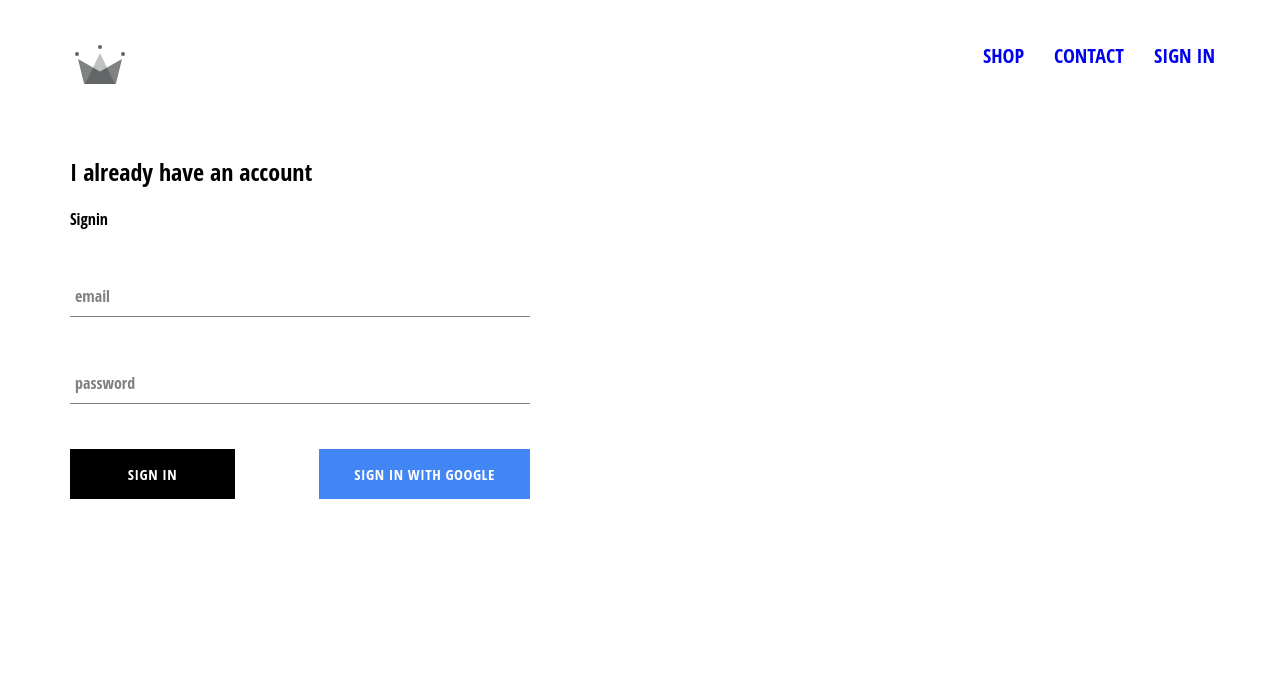
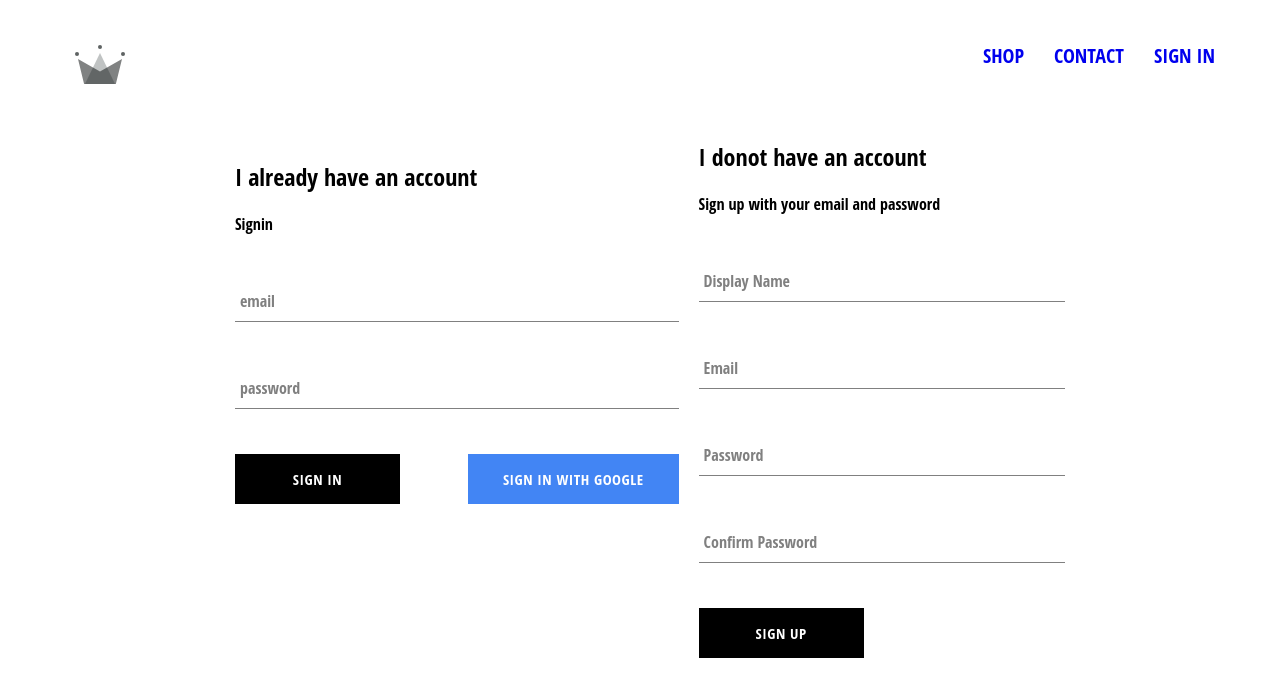
Before and after one commit to pritesh11-10/crwn-clothing, a React (Create React App) app: page /signin in a window 1280 px wide. Shown: the top 696 px of the page. Built offline with nearby package versions, Linux system fonts and the light colour scheme; no server answers.

Commit message:
Firebase integrated

```diff
--- a/src/App.js
+++ b/src/App.js
@@ -5,24 +5,37 @@
 import SignInAndSignUp from './pages/sign-in-and-sign-up/sign-in-and-sign-up'
 import './pages/homepage/homepage.scss'
 import Header from './components/header/header'
-import {auth} from './firebase/firebase.utils'
+import {auth, createUserProfileDocument} from './firebase/firebase.utils'
 import './App.css'
 
-class App extends React.Component{
+class App extends React.Component {
   constructor() {
     super();
 
     this.state = {
-      currentUser : null
-    }
+      currentUser: null
+    };
   }
 
   unsubscribeFromAuth = null;
 
   componentDidMount() {
-    this.unsubscribeFromAuth = auth.onAuthStateChanged(user => {
-      this.setState({currentUser : user})
-    })
+    this.unsubscribeFromAuth = auth.onAuthStateChanged(async userAuth => {
+      if (userAuth) {
+        const userRef = await createUserProfileDocument(userAuth);
+
+        userRef.onSnapshot(snapShot => {
+          this.setState({
+            currentUser: {
+              id: snapShot.id,
+              ...snapShot.data()
+            }
+          });
+        });
+      }
+
+      this.setState({ currentUser: userAuth });
+    });
   }
 
   componentWillUnmount() {
@@ -32,14 +45,14 @@
   render() {
     return (
       <div>
-      <Header currentUser = {this.state.currentUser}/>
-      <Switch>
-        <Route exact path='/' component={HomePage} />
-        <Route path='/shop' component={ShopPage} />
-        <Route path='/signin' component={SignInAndSignUp} />
-      </Switch>
+        <Header currentUser={this.state.currentUser} />
+        <Switch>
+          <Route exact path='/' component={HomePage} />
+          <Route path='/shop' component={ShopPage} />
+          <Route path='/signin' component={SignInAndSignUp} />
+        </Switch>
       </div>
-    )
+    );
   }
 }
 
--- a/src/components/form-input/form-input.js
+++ b/src/components/form-input/form-input.js
@@ -1,19 +1,17 @@
-import React from 'react'
+import React from 'react';
 
-import './form-input.scss'
+import './form-input.scss';
 
-//other pros = name, type, value of input tag in signin form
-const FormInput = ({handleChange, label, ...otherProps}) => (
-    <div className='group'>
-        <input className='form-input' onChange={handleChange} {...otherProps} />
-        {
-            label?
-            (<label className={`${otherProps.value.length? 'shrink':''} form-input-label`}>
-                {label}
-            </label>):
-            null
-        }
-    </div>
-)
+const FormInput = ({ handleChange, label, ...otherProps }) => (
+  <div className='group'>
+    <input className='form-input' onChange={handleChange} {...otherProps} />
+    {label ? (
+      <label
+        className={`${otherProps.value ? 'shrink' : ''} form-input-label`}>
+        {label}
+      </label>
+    ) : null}
+  </div>
+);
 
 export default FormInput;
--- a/src/components/header/header.js
+++ b/src/components/header/header.js
@@ -21,7 +21,7 @@
       </Link>
       {
         currentUser?
-        <div className='option' onclick={() => auth.signOut()}>SIGN OUT</div>
+        <div className='option' onClick={() => auth.signOut()}>SIGN OUT</div>
         :
         <Link className='option' to='/signin' style={{ textDecoration: 'none' }}>SIGN IN</Link>
       }
--- /dev/null
+++ b/src/components/sign-up/sign-up.js
@@ -0,0 +1,97 @@
+import React from 'react';
+import FormInput from '../form-input/form-input'
+import CustomButton from '../custom-button/custom-button'
+import {auth, createUserProfileDocument} from '../../firebase/firebase.utils'
+
+import './sign-up.scss'
+
+class SignUp extends React.Component {
+    constructor() {
+        super()
+
+        this.state = {
+            diaplayName: '',
+            email: '',
+            password: '',
+            confirmPassword: ''
+        }
+    }
+
+    handleSubmit = async event => {
+        event.preventDefault();
+
+        const { displayName, email, password, confirmPassword } = this.state;
+
+        if (password !== confirmPassword) {
+          alert("passwords don't match");
+          return;
+        }
+
+        try {
+          const { user } = await auth.createUserWithEmailAndPassword(
+            email,
+            password
+          );
+
+          await createUserProfileDocument(user, { displayName });
+
+          this.setState({
+            displayName: '',
+            email: '',
+            password: '',
+            confirmPassword: ''
+          });
+        } catch (error) {
+          console.error(error);
+        }
+      };
+
+      handleChange = event => {
+        const { name, value } = event.target;
+
+        this.setState({ [name]: value });
+      };
+
+    render() {
+        const {displayName, email, password, confirmPassword} = this.state
+        return (
+            <div className='sign-up'>
+                <h2>I donot have an account</h2>
+                <span>Sign up with your email and password</span>
+                <form className='sign-up-form' onSubmit={this.handleSubmit}>
+                    <FormInput type='text'
+                        name='displayName'
+                        value ={displayName}
+                        onChange={this.handleChange}
+                        label='Display Name'
+                        required/>
+
+                    <FormInput type='email'
+                        name='email'
+                        value ={email}
+                        onChange={this.handleChange}
+                        label='Email'
+                        required/>
+
+                    <FormInput type='password'
+                        name='password'
+                        value ={password}
+                        onChange={this.handleChange}
+                        label='Password'
+                        required/>
+
+                    <FormInput type='password'
+                        name='confirmPassword'
+                        value ={confirmPassword}
+                        onChange={this.handleChange}
+                        label='Confirm Password'
+                        required/>
+
+                    <CustomButton type='submit'>SIGN UP</CustomButton>
+                </form>
+            </div>
+        )
+    }
+}
+
+export default SignUp;
--- /dev/null
+++ b/src/components/sign-up/sign-up.scss
@@ -0,0 +1,9 @@
+.sign-up {
+    display: flex;
+    flex-direction: column;
+    width: 380px;
+
+    .title {
+      margin: 10px 0;
+    }
+  }
--- a/src/firebase/firebase.utils.js
+++ b/src/firebase/firebase.utils.js
@@ -15,12 +15,36 @@
 
   firebase.initializeApp(config);
 
+  export const createUserProfileDocument = async (userAuth, additionalData) => {
+    if (!userAuth) return;
+
+    const userRef = firestore.doc(`users/${userAuth.uid}`);
+
+    const snapShot = await userRef.get();
+
+    if (!snapShot.exists) {
+      const { displayName, email } = userAuth;
+      const createdAt = new Date();
+      try {
+        await userRef.set({
+          displayName,
+          email,
+          createdAt,
+          ...additionalData
+        });
+      } catch (error) {
+        console.log('error creating user', error.message);
+      }
+    }
+
+    return userRef;
+  };
+
   export const auth = firebase.auth();
   export const firestore = firebase.firestore();
 
-//setup google authenticatiom
   const provider = new firebase.auth.GoogleAuthProvider();
-provider.setCustomParameters({prompt: 'select_account'});
+  provider.setCustomParameters({ prompt: 'select_account' });
   export const signInWithGoogle = () => auth.signInWithPopup(provider);
 
   export default firebase;
--- a/src/pages/sign-in-and-sign-up/sign-in-and-sign-up.js
+++ b/src/pages/sign-in-and-sign-up/sign-in-and-sign-up.js
@@ -1,10 +1,12 @@
 import React from 'react'
 import SignIn from '../../components/sign-in/sign-in'
+import SignUp from '../../components/sign-up/sign-up'
 import './sign-in-and-sign-up.scss'
 
 const SignInAndSignUp = () => (
-    <div class='sign-in-and-sign-up'>
+    <div className='sign-in-and-sign-up'>
         <SignIn />
+        <SignUp />
     </div>
 )
 
--- a/src/pages/sign-in-and-sign-up/sign-in-and-sign-up.scss
+++ b/src/pages/sign-in-and-sign-up/sign-in-and-sign-up.scss
@@ -0,0 +1,6 @@
+.sign-in-and-sign-up {
+    width: 850px;
+    display: flex;
+    justify-content: space-between;
+    margin: 30px auto;
+  }
```
Lines whose indentation alone changed are shown as unchanged.
